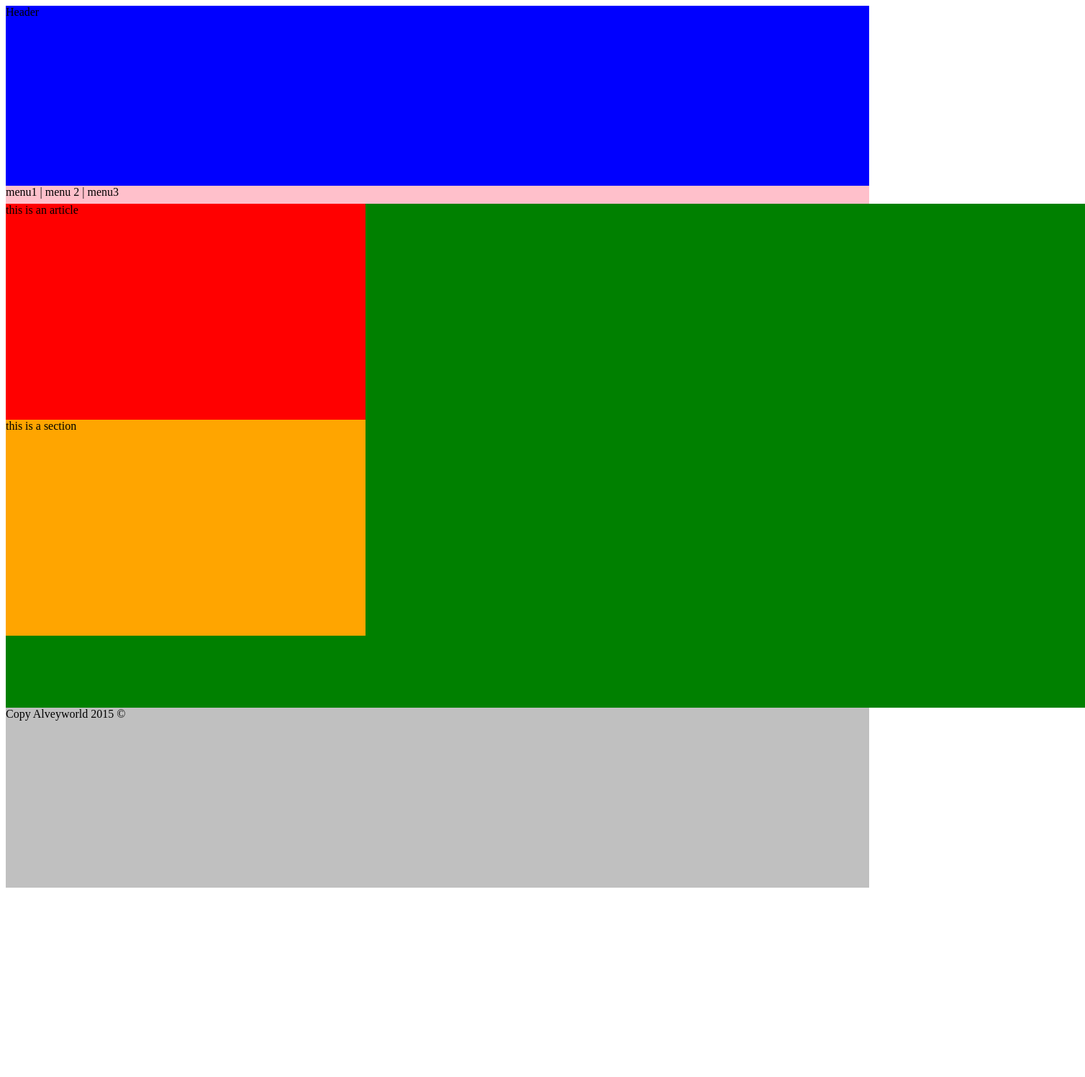
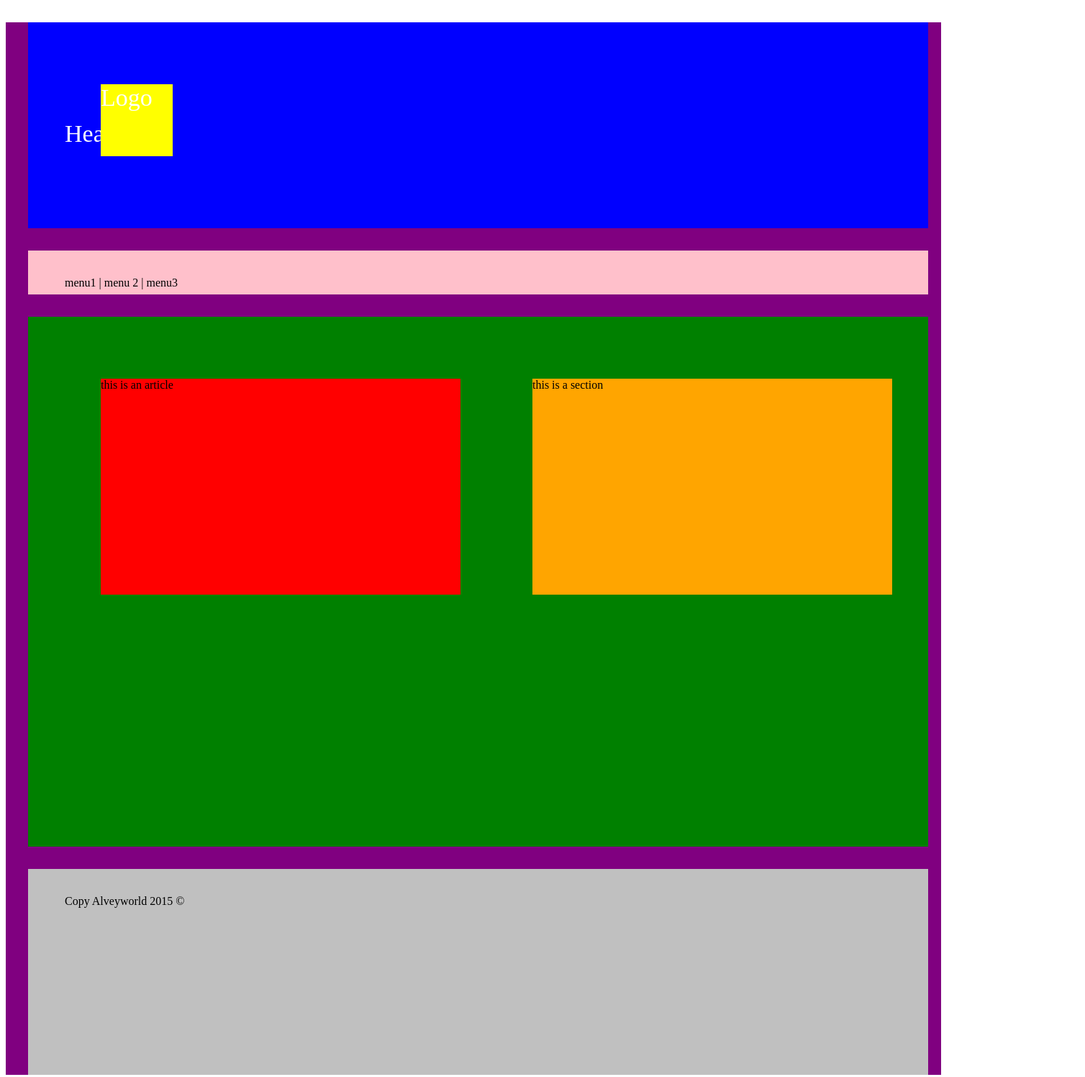
Before and after one commit to alveyworld/webdev, a plain HTML site: page positioning/positioning.html in a window 1280 px wide. Shown: the whole page at 72% size, 1508 px wide, since content can reach past the window. Before the commit the page ends 1241 px from the top, so only its background shows below. Drawn offline with Linux system fonts and the light colour scheme.

Commit message:
lots of confusing stuff

```diff
--- a/positioning/positioning.html
+++ b/positioning/positioning.html
@@ -6,41 +6,72 @@
 			width: 1200px;
 			height: 250px;
 			background: blue;
+			padding: 36px 0px 0px 51px;
+			margin: 31px 0px 28px 31px;
+			color: white;
+			font-size: 34px;
 		}
 		nav {
 			width: 1200px;
 			height: 25px;
 			background: pink;
+			margin: 31px 0px 28px 31px;
+			padding: 36px 0px 0px 51px;
 		}
 		#content {
-			width: 1500px;
+			width: 1200px;
 			height: 700px;
 			background: green;
+			margin: 31px 0px 28px 31px;
+			padding: 36px 0px 0px 51px;
 		}
 		article {
 			width: 500px;
 			height: 300px;
 			background: red;
+			float: left;
+			margin: 50px;
 		}
 		section {
 			width: 500px;
 			height: 300px;
 			background: orange;
+			float: right;
+			margin: 50px;
 		}
 		footer {
 			width: 1200px;
 			height: 250px;
 			background: silver;
+			margin: 31px 0px 28px 31px;
+			padding: 36px 0px 0px 51px;
+		}
+		#logo {
+			width: 100px;
+			height: 100px;
+			position: relative;
+			left: 50px;
+			top: 50px;
+			background: yellow;
+		}
+		#page {
+			width: 1300px;
+			margin: auto;
+			background: purple;
 		}
 	</style>
 </head>
 <body>
-	<header>Header</header>
-	<nav>menu1 | menu 2 | menu3</nav>
-	<div id="content">
-		<article>this is an article</article>
-		<section>this is a section</section>
+
+	<div id="page">
+		<header>
+			<div id="logo">Logo</div>Header</header>
+		<nav>menu1 | menu 2 | menu3</nav>
+		<div id="content">
+			<article>this is an article</article>
+			<section>this is a section</section>
+		</div>
+		<footer>Copy Alveyworld 2015 &copy; </footer>
 	</div>
-	<footer>Copy Alveyworld 2015 &copy; </footer>
 </body>
 </html>
```
